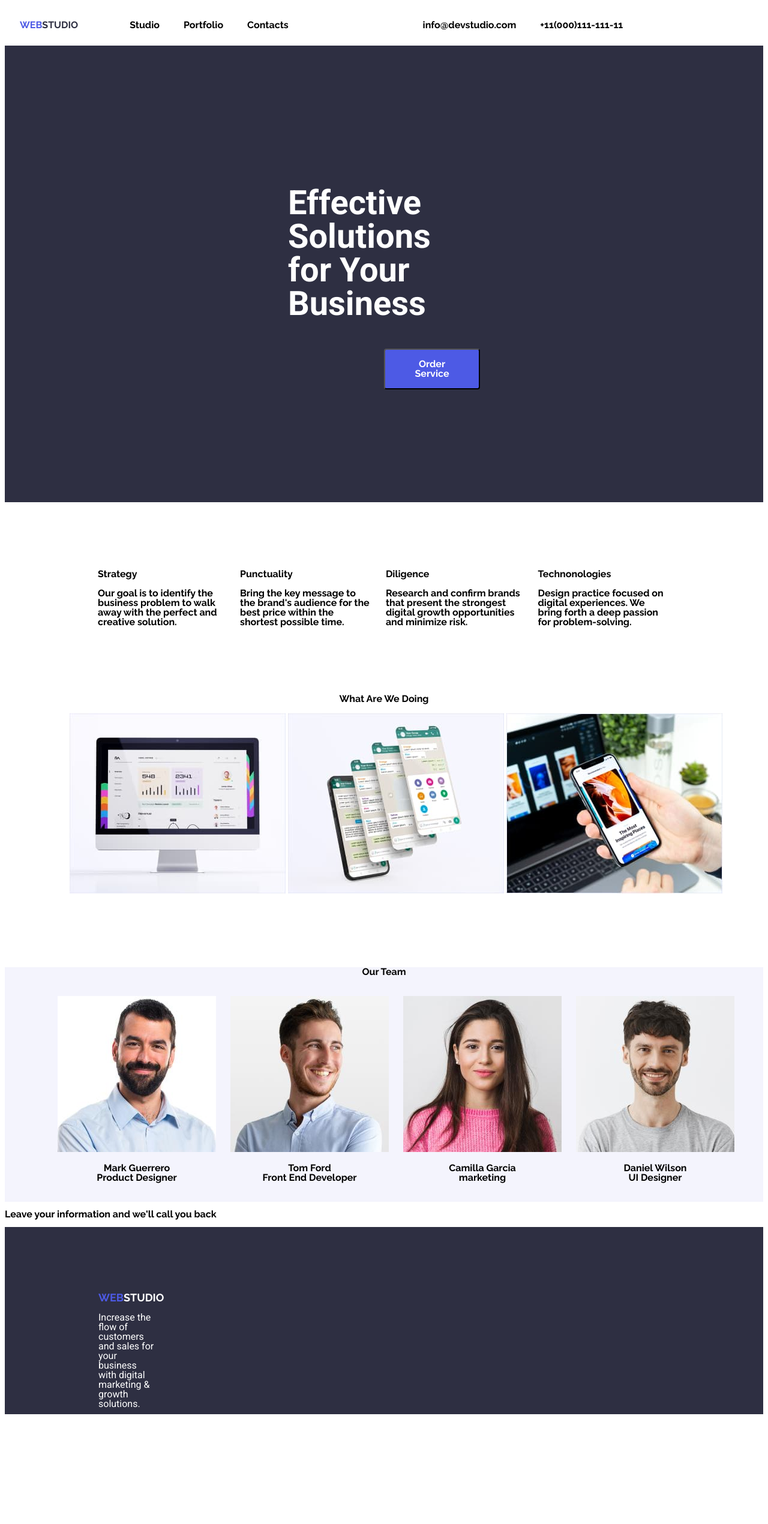
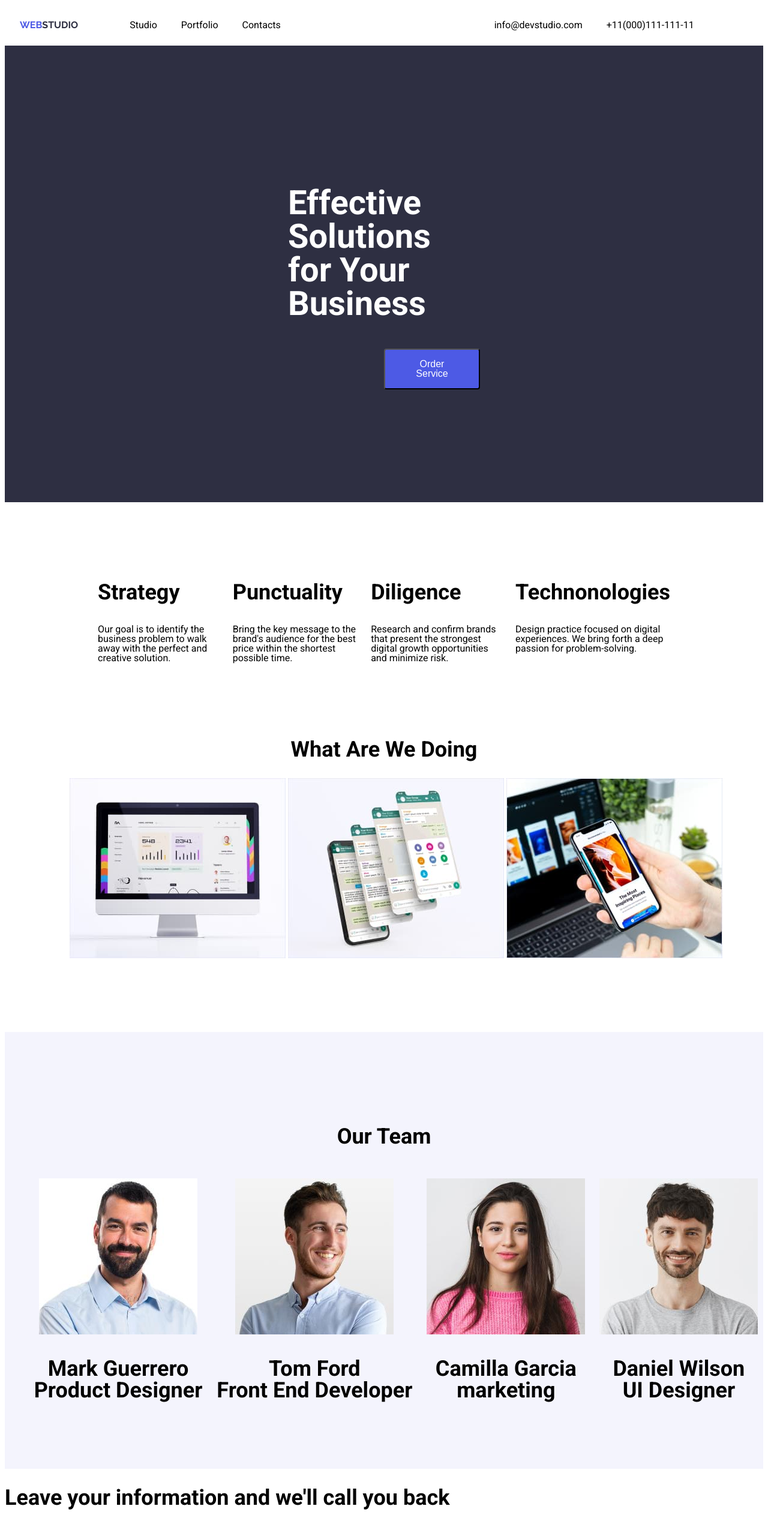
Before and after one commit to johnpaulo27/goit-markup-hw-06, a plain HTML site: page index.html in a window 1280 px wide. Shown: the top 2540 px of the page at 60% size. Before the commit the page ends 2365 px from the top, so only its background shows below. Drawn offline with Linux system fonts and the light colour scheme.

Commit message:
hm6 edit2

```diff
--- a/css/styles.css
+++ b/css/styles.css
@@ -1,6 +1,5 @@
 * {
     line-height: 1;
-    font-family:'Raleway', sans-serif;
     font-size: 16px;
     text-decoration: none;
     font-style: normal;
@@ -10,11 +9,13 @@
     font-weight: 18px;
     color: #4D5AE5;
     text-align: center;
+    font-family: Raleway, sans-serif;
 }
 .logo span:last-child {
     font-weight: 18px;
     color: #2E2F42;
     text-align: center;
+    font-family: Raleway, sans-serif;
 }
 header {
     margin-left: 25px;
@@ -34,25 +35,23 @@ header {
 .menu-item-list {
     color: black;
 }
-.menu-item-list:hover {
-    color: #404BBF;
-}
-
 .address-menu-item {
     color: black;
 }
-.address-menu-item:hover {
-    color: #404BBF;
-}
 .address-menu {
     display: inline-flex;
-    margin-left: 200px;
+    margin-left: 332px;
     padding: 10px 10px;
     gap: 40px;
 }
 .hero {
     background: #2E2F42;
     padding: 188px 472px;
+}
+.hero {
+    background-image: url(/css/img.jpg/people-office\ 1.jpg) ;
+    background-repeat: no-repeat;
+    background-size: cover;
 }
 h1 {
     font-family: 'roboto', sans-serif;
@@ -113,7 +112,8 @@ body {
     font-size: 16px;
 }
 h2 {
-    font-size: 16px;
+    font-family: Roboto;
+    font-size: 36px;
 }
 .feature {
     margin-left: 35px;
@@ -123,22 +123,44 @@ h2 {
     display: flex;
     padding: 80px 120px ;
     gap: 24px;
-
 }
 .transactions {
     text-align: center;
 }
+.transaction-items,
 .transaction-item {
     display: inline-flex;
-    gap: 10px;
+    gap: 24px;
 }
-.this-is-our-team {
+.our-team {
+    margin-top: 120px;
     text-align: center;
+    padding-top: 120px;
+    height: 608px;
+    background-color: #F4F4FD;
+}
+.this-is-our-team, {
+    display: inline-flex;
+}
+h3 {
+    display: block;
+    font-family: Roboto, sans-serif;
+    font-size: 36px;
+}
+h5 {
+    font-family: Roboto, sans-serif;
+    font-size: 16px;
+    font-style: normal;
+    margin-top: 0;
+    color: #434455;
 }
 .bulletless-list {
     text-align: center;
     display: inline-flex;
+    margin-left: 0;
     gap: 24px;
+    width: 264;
+    height: 260px;
 }
 .footer-section {
     background-color: #2E2F42;
@@ -176,11 +198,6 @@ footer p {
     text-transform: uppercase;
     color: white;
 }
-.our-team {
-    margin-top: 120px;
-    background-color:#F4F4FD;
-    text-align: center;
-}
 .project-card-list {
     box-sizing: border-box;
     display:inline-flex;
```
